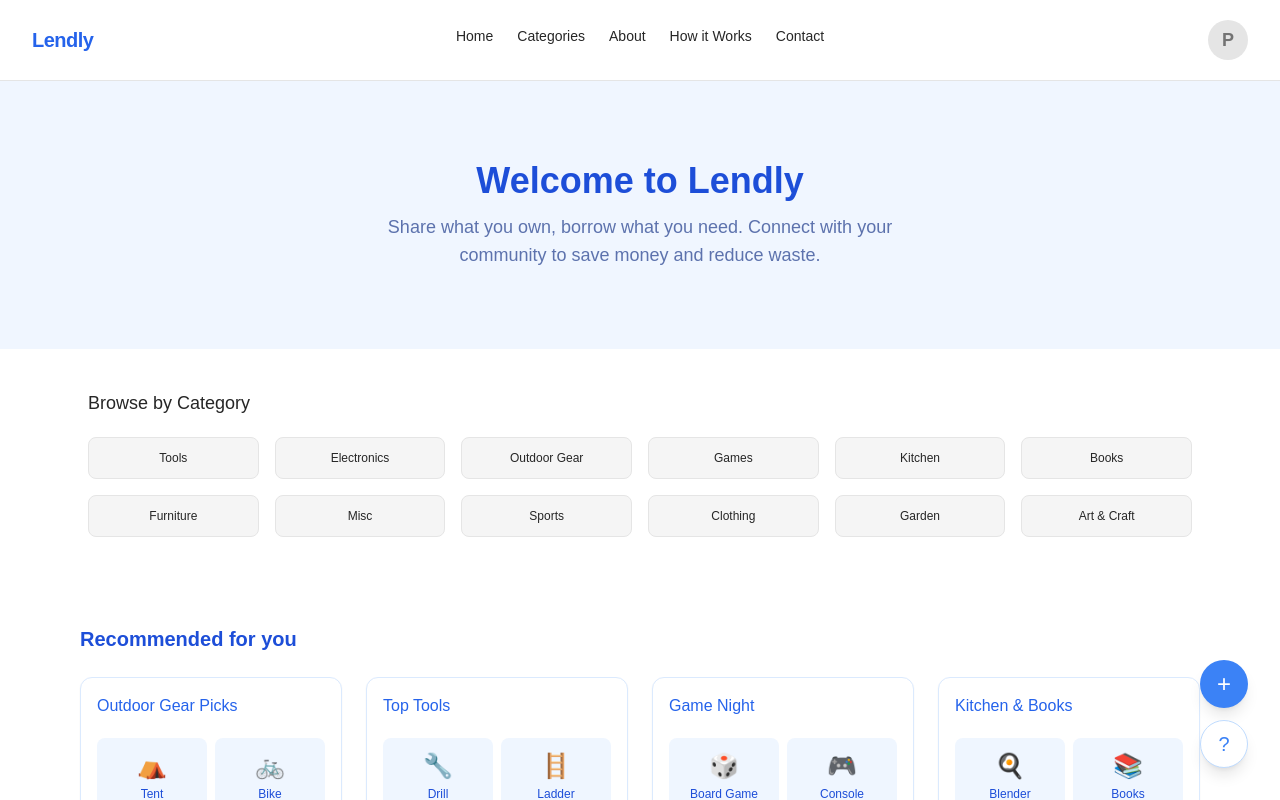
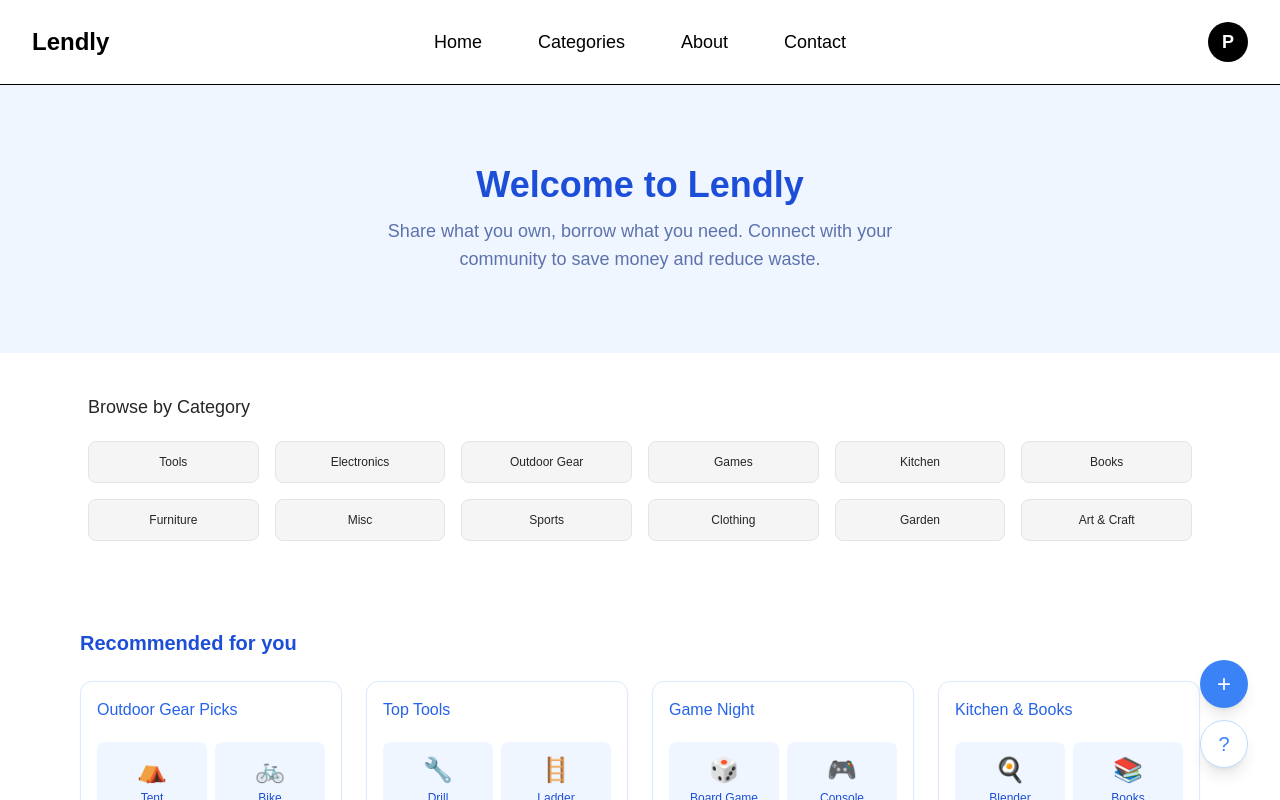
Before and after one commit to Abheerraj/nextjstemp, a Next.js app: page / in a window 1280 px wide. Shown: the top 800 px of the page. Built offline with nearby package versions, Linux system fonts and the light colour scheme.

Commit message:
jul 22 2025
more functionality

```diff
--- /dev/null
+++ b/app/categories/page.tsx
@@ -0,0 +1,13 @@
+export default function CategoriesPage() {
+  return (
+    <div className="p-8 max-w-3xl mx-auto">
+      <h1 className="text-3xl font-bold mb-4">Categories Page</h1>
+      <p>
+        Lorem ipsum dolor sit amet, consectetur adipiscing elit. Donec vehicula nisl nec augue consequat, in pellentesque purus laoreet. Sed in massa orci. Suspendisse potenti. Vivamus id risus neque. Nulla facilisi. Nam tempus eros sed velit ultrices, at faucibus tellus elementum.
+      </p>
+      <p>
+        Phasellus viverra, sapien a lacinia fermentum, nisl metus maximus nibh, at vulputate metus risus in arcu. Curabitur et felis sit amet nunc auctor vulputate quis.
+      </p>
+    </div>
+  );
+}
--- /dev/null
+++ b/app/components/NavigationBar.tsx
@@ -0,0 +1,104 @@
+"use client";
+
+import { useState } from "react";
+import Link from "next/link";
+
+export default function NavigationBar() {
+  const [menuOpen, setMenuOpen] = useState(false);
+
+  return (
+    <>
+      <header>
+        <nav className="flex items-center px-8 py-5 border-b border-black bg-white shadow-md">
+          {/* Site Name (Left) */}
+          <div className="flex-1">
+            <span className="text-2xl font-bold text-black">Lendly</span>
+          </div>
+          {/* Desktop Menu */}
+          <div className="hidden md:flex gap-8 text-lg font-medium">
+            <Link
+              href="/"
+              className="px-3 py-2 rounded-md text-black hover:bg-blue-50 transition-colors"
+            >
+              Home
+            </Link>
+            <Link
+              href="/categories"
+              className="px-3 py-2 rounded-md text-black hover:bg-blue-50 transition-colors"
+            >
+              Categories
+            </Link>
+            <Link
+              href="/about"
+              className="px-3 py-2 rounded-md text-black hover:bg-blue-50 transition-colors"
+            >
+              About
+            </Link>
+            <Link
+              href="/contact"
+              className="px-3 py-2 rounded-md text-black hover:bg-blue-50 transition-colors"
+            >
+              Contact
+            </Link>
+          </div>
+          {/* Mobile Menu Toggle */}
+          <div className="flex md:hidden">
+            <button
+              onClick={() => setMenuOpen(!menuOpen)}
+              className="text-black focus:outline-none"
+            >
+              <svg
+                className="w-6 h-6"
+                fill="none"
+                stroke="currentColor"
+                viewBox="0 0 24 24"
+              >
+                <path
+                  strokeLinecap="round"
+                  strokeLinejoin="round"
+                  strokeWidth="2"
+                  d="M4 8h16M4 16h16"
+                />
+              </svg>
+            </button>
+          </div>
+          {/* Profile Picture (Right) */}
+          <div className="flex-1 flex justify-end">
+            <button className="w-10 h-10 rounded-full bg-black hover:bg-blue-900 flex items-center justify-center transition">
+              <span className="text-white text-lg font-bold">P</span>
+            </button>
+          </div>
+        </nav>
+        {/* Mobile Dropdown Menu */}
+        {menuOpen && (
+          <div className="md:hidden bg-white border-b border-black px-8 py-4">
+            <Link
+              href="/"
+              className="block px-3 py-2 rounded-md text-black hover:bg-blue-50 transition-colors mb-2"
+            >
+              Home
+            </Link>
+            <Link
+              href="/categories"
+              className="block px-3 py-2 rounded-md text-black hover:bg-blue-50 transition-colors mb-2"
+            >
+              Categories
+            </Link>
+            <Link
+              href="/about"
+              className="block px-3 py-2 rounded-md text-black hover:bg-blue-50 transition-colors mb-2"
+            >
+              About
+            </Link>
+            <Link
+              href="/contact"
+              className="block px-3 py-2 rounded-md text-black hover:bg-blue-50 transition-colors"
+            >
+              Contact
+            </Link>
+          </div>
+        )}
+      </header>
+    </>
+  );
+}
--- /dev/null
+++ b/app/contact/page.tsx
@@ -0,0 +1,15 @@
+export default function ContactPage() {
+  return (
+    <div className="p-8 max-w-3xl mx-auto">
+      <h1 className="text-3xl font-bold mb-4">Contact Page</h1>
+      <p>
+        Lorem ipsum dolor sit amet, consectetur adipiscing elit. Nulla ut enim eget ante
+        tempus molestie. Curabitur convallis egestas nulla, at semper nulla fermentum ut.
+      </p>
+      <p>
+        Vestibulum ante ipsum primis in faucibus orci luctus et ultrices posuere cubilia curae;
+        Suspendisse potenti. Praesent finibus velit in felis aliquam, non feugiat justo consequat.
+      </p>
+    </div>
+  );
+}
--- a/app/layout.tsx
+++ b/app/layout.tsx
@@ -1,6 +1,7 @@
 import type { Metadata } from "next";
 import { Geist, Geist_Mono } from "next/font/google";
 import "./globals.css";
+import NavigationBar from "./components/NavigationBar"; // import your new component
 
 const geistSans = Geist({
   variable: "--font-geist-sans",
@@ -25,6 +26,9 @@ export default function RootLayout({
       <body
         className={`${geistSans.variable} ${geistMono.variable} antialiased relative`}
       >
+        {/* Persistent Navigation Bar */}
+        <NavigationBar />
+
         {/* Render Page-specific Content */}
         <main>{children}</main>
 
--- a/app/page.tsx
+++ b/app/page.tsx
@@ -1,91 +1,23 @@
 "use client";
 
-import { useState } from "react";
-import Link from "next/link";
-
 export default function Home() {
-  const [menuOpen, setMenuOpen] = useState(false);
-
   return (
     <div className="min-h-screen bg-white text-neutral-800 font-inter">
-      {/* Top Menu Bar */}
-      <header>
-        <nav className="flex items-center px-8 py-5 border-b border-neutral-200 bg-white">
-          {/* Site Name (Left) */}
-          <div className="flex-1">
-            <span className="text-xl font-semibold tracking-tight text-blue-600">
-              Lendly
-            </span>
-          </div>
-          {/* Desktop Menu */}
-          <div className="hidden md:flex gap-6 text-sm font-normal">
-            <Link href="/" className="hover:text-blue-500 transition-colors">
-              Home
-            </Link>
-            <Link href="/categories" className="hover:text-blue-500 transition-colors">
-              Categories
-            </Link>
-            <Link href="/about" className="block text-left hover:text-blue-500 transition-colors mb-2">
-              About
-            </Link>
-            <Link href="/how-it-works" className="block text-left hover:text-blue-500 transition-colors mb-2">
-              How it Works
-            </Link>
-            <Link href="/contact" className="block text-left hover:text-blue-500 transition-colors">
-              Contact
-            </Link>
-          </div>
-          {/* Mobile Menu Toggle */}
-          <div className="flex md:hidden">
-            <button
-              onClick={() => setMenuOpen(!menuOpen)}
-              className="text-blue-600 focus:outline-none"
-            >
-              <svg className="w-6 h-6" fill="none" stroke="currentColor" viewBox="0 0 24 24">
-                <path strokeLinecap="round" strokeLinejoin="round" strokeWidth="2" d="M4 8h16M4 16h16" />
-              </svg>
-            </button>
-          </div>
-          {/* Profile Picture (Right) */}
-          <div className="flex-1 flex justify-end">
-            <button className="w-10 h-10 rounded-full bg-neutral-200 hover:bg-blue-100 flex items-center justify-center transition">
-              <span className="text-neutral-500 text-lg font-bold">P</span>
-            </button>
-          </div>
-        </nav>
-        {/* Mobile Dropdown Menu */}
-        {menuOpen && (
-          <div className="md:hidden bg-white border-b border-neutral-200 px-8 py-4">
-            <Link href="/" className="block text-left hover:text-blue-500 transition-colors mb-2">
-              Home
-            </Link>
-            <Link href="/categories" className="block text-left hover:text-blue-500 transition-colors mb-2">
-              Categories
-            </Link>
-            <Link href="/about" className="block text-left hover:text-blue-500 transition-colors mb-2">
-              About
-            </Link>
-            <Link href="/how-it-works" className="block text-left hover:text-blue-500 transition-colors mb-2">
-              How it Works
-            </Link>
-            <Link href="/contact" className="block text-left hover:text-blue-500 transition-colors">
-              Contact
-            </Link>
-          </div>
-        )}
-      </header>
-
       {/* Hero Section */}
-      <section className="py-20 px-6 text-center" style={{ backgroundColor: "#f0f6ff" }}>
+      <section
+        className="py-20 px-6 text-center"
+        style={{ backgroundColor: "#f0f6ff" }}
+      >
         <h1 className="text-3xl sm:text-4xl font-semibold mb-3 text-blue-700">
           Welcome to Lendly
         </h1>
         <p className="text-base sm:text-lg max-w-xl mx-auto text-blue-900/70">
-          Share what you own, borrow what you need. Connect with your community to save money and reduce waste.
+          Share what you own, borrow what you need. Connect with your community
+          to save money and reduce waste.
         </p>
       </section>
 
-      {/* Categories */}
+      {/* Categories Section */}
       <section className="px-6 py-10 max-w-6xl mx-auto">
         <h2 className="text-lg font-medium mb-5 text-neutral-800">
           Browse by Category
@@ -227,7 +159,7 @@ export default function Home() {
               <div className="bg-neutral-100 rounded-lg h-32 w-full flex items-center justify-center text-neutral-300 text-xs">
                 Photo Preview
               </div>
-              {/* Distance and Details button */}
+              {/* Distance and Details */}
               <div className="flex justify-between items-center mt-1">
                 <span className="text-xs text-neutral-500">
                   📍 {distance} away
@@ -256,7 +188,7 @@ export default function Home() {
         Powered by Next.js · Built for generous neighbours 🤝
       </footer>
 
-      {/* Colorful Minimal Background Blobs & Gradients */}
+      {/* Global Background Blobs & Gradients */}
       <div className="fixed left-0 top-0 h-full w-2 bg-gradient-to-b from-blue-100 via-pink-100 to-transparent opacity-40 -z-10" />
       <div className="fixed right-0 top-0 h-full w-2 bg-gradient-to-t from-green-100 via-blue-100 to-transparent opacity-40 -z-10" />
       <div className="absolute top-0 left-0 w-64 h-64 bg-blue-100 rounded-full blur-2xl opacity-40 -z-10" />
```
